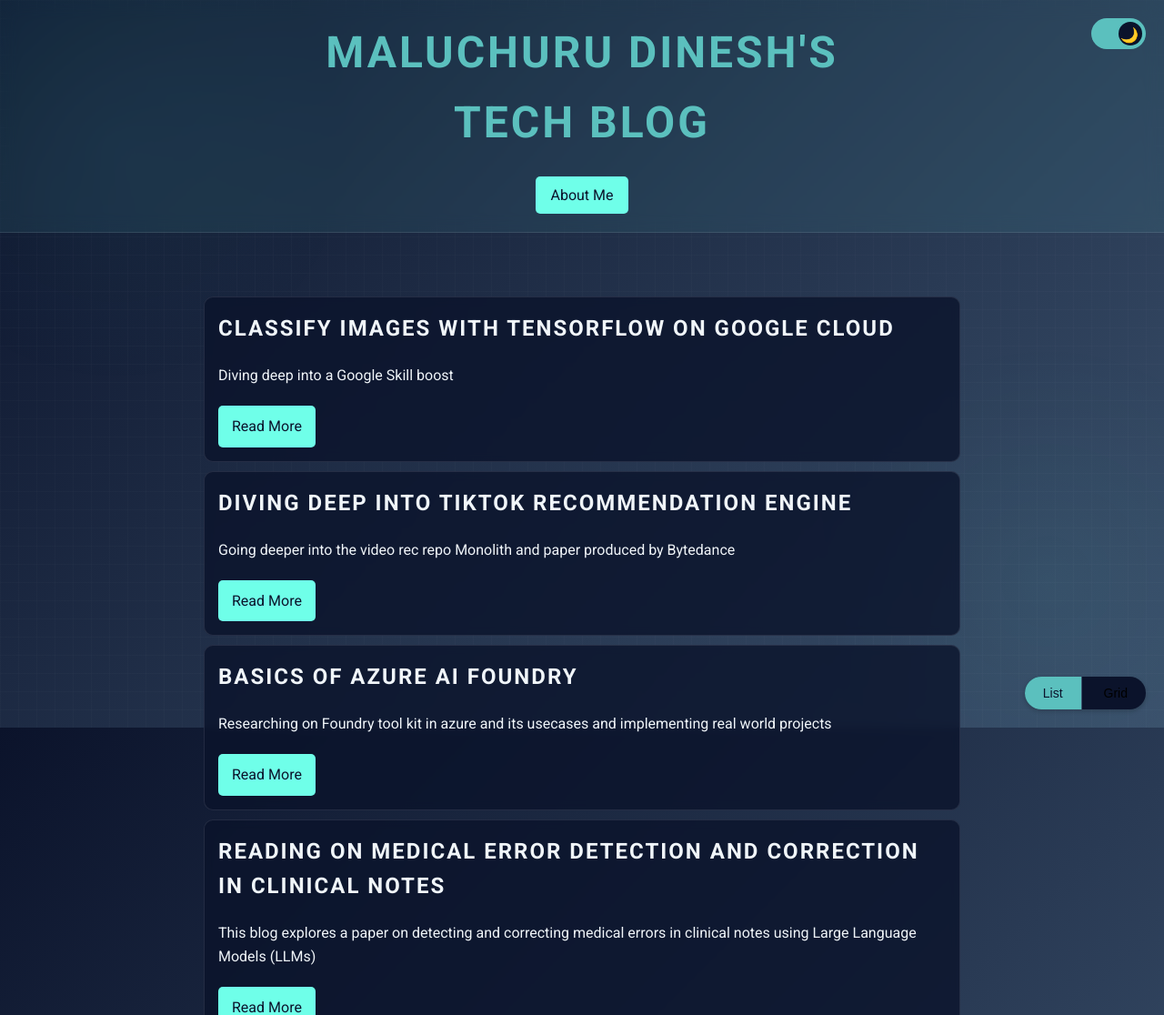
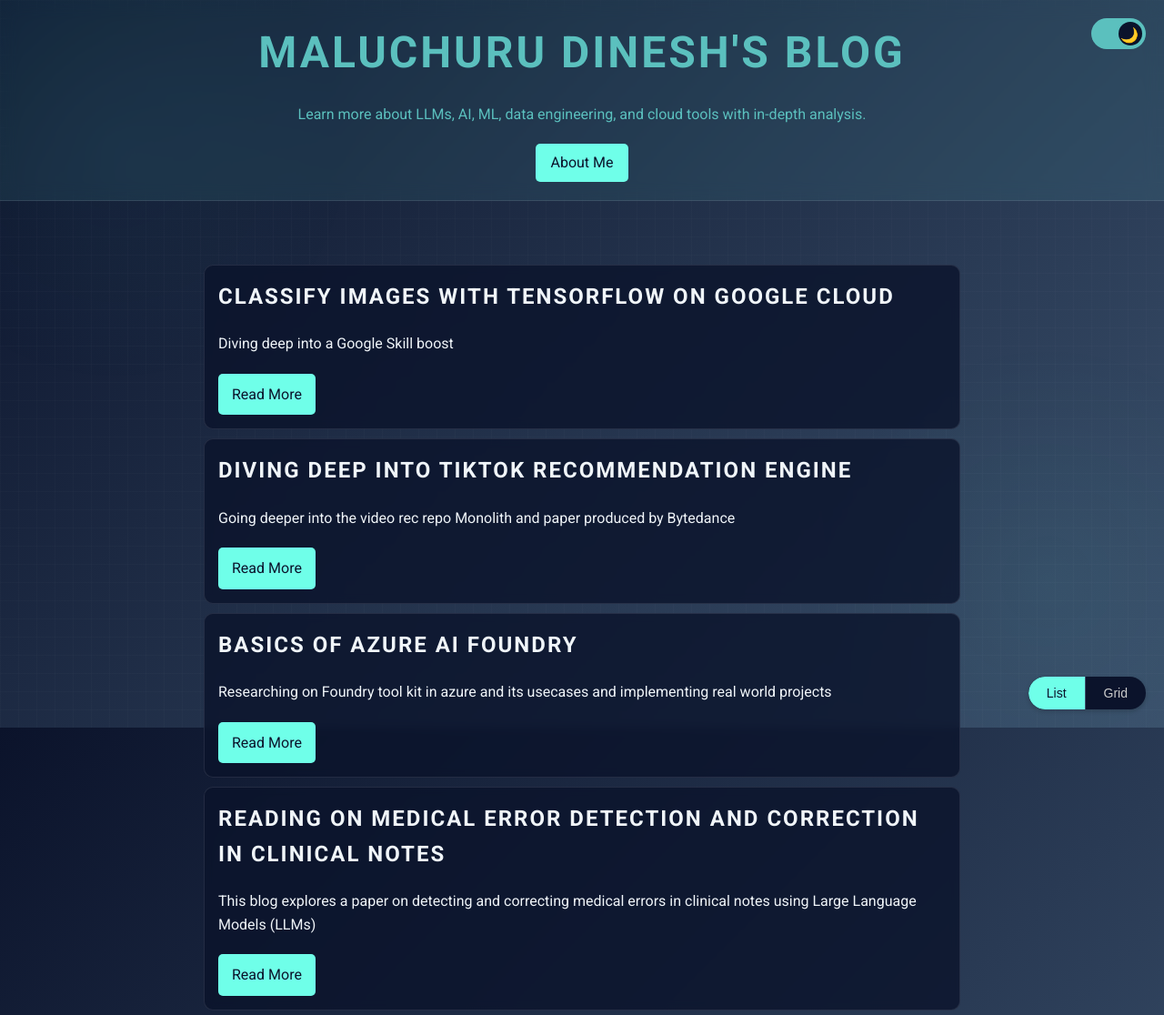
Before and after one commit to dinesh-coderepo/blogsite, a Flask app: page / in a window 1280 px wide. Shown: the top 1116 px of the page at 91% size. Run offline with Flask 3, Linux system fonts and the light colour scheme.

Commit message:
[Design] Version 2

```diff
--- a/src/templates/index_blog.html
+++ b/src/templates/index_blog.html
@@ -275,9 +275,10 @@
             right: 20px;
             background: var(--background);
             border: none;
-            border-radius: 30px;
+            border-radius: 50px;
             box-shadow: 0 2px 5px rgba(0,0,0,0.2);
             overflow: hidden;
+            display: inline-flex;
             z-index: 1000;
         }
         .view-toggle button {
@@ -288,9 +289,26 @@
             cursor: pointer;
             outline: none;
             transition: background 0.3s, color 0.3s;
+            color: var(--primary); /* default text color for inactive state */
+        }
+        /* Make sure the left and right buttons have proper rounding */
+        #list-view-btn {
+            border-top-left-radius: 50px;
+            border-bottom-left-radius: 50px;
+        }
+        #grid-view-btn {
+            border-top-right-radius: 50px;
+            border-bottom-right-radius: 50px;
         }
         .view-toggle button.active {
             background: var(--primary);
+            color: var(--background);
+        }
+        body.dark-mode .view-toggle button {
+            color: #ccc;  /* lighter text for inactive buttons in dark mode */
+        }
+        body.dark-mode .view-toggle button.active {
+            background: var(--accent);  /* accent for active selection in dark mode */
             color: var(--background);
         }
         /* Remove extra spacing (if any) inside control */
@@ -323,7 +341,8 @@
     </div>
 
     <header>
-        <h1>Maluchuru Dinesh's<br>Tech Blog</h1>
+        <h1>Maluchuru Dinesh's Blog</h1>
+        <p class="tagline">Learn more about LLMs, AI, ML, data engineering, and cloud tools with in-depth analysis.</p>
         <nav>
             <a href="{{ url_for('about') }}">About Me</a>
         </nav>
@@ -372,30 +391,29 @@
             setDarkMode(savedMode === 'light' ? false : true);
         }
 
-        // New view toggle code using segmented control
+        // Updated view toggle code for list/grid selection
         const listBtn = document.getElementById('list-view-btn');
         const gridBtn = document.getElementById('grid-view-btn');
         const blogPosts = document.querySelector('.blog-posts');
-        const savedView = localStorage.getItem('blogView') || 'list'; // default list
+        const savedView = localStorage.getItem('blogView') || 'list';
 
-        function setListView() {
+        function setListView(e) {
+            e && e.preventDefault && e.preventDefault();
             blogPosts.classList.add('list-view');
             listBtn.classList.add('active');
             gridBtn.classList.remove('active');
             localStorage.setItem('blogView', 'list');
         }
-
-        function setGridView() {
+        function setGridView(e) {
+            e && e.preventDefault && e.preventDefault();
             blogPosts.classList.remove('list-view');
             gridBtn.classList.add('active');
             listBtn.classList.remove('active');
             localStorage.setItem('blogView', 'grid');
         }
-
         listBtn.addEventListener('click', setListView);
         gridBtn.addEventListener('click', setGridView);
 
-        // Apply saved view on load
         if (savedView === 'grid') {
             setGridView();
         } else {
```
